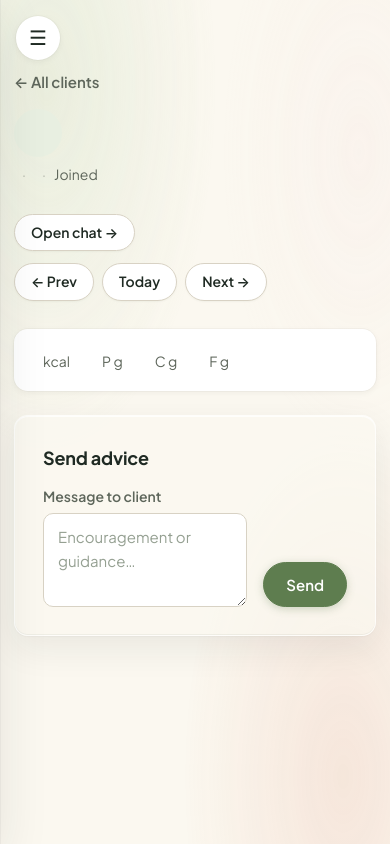
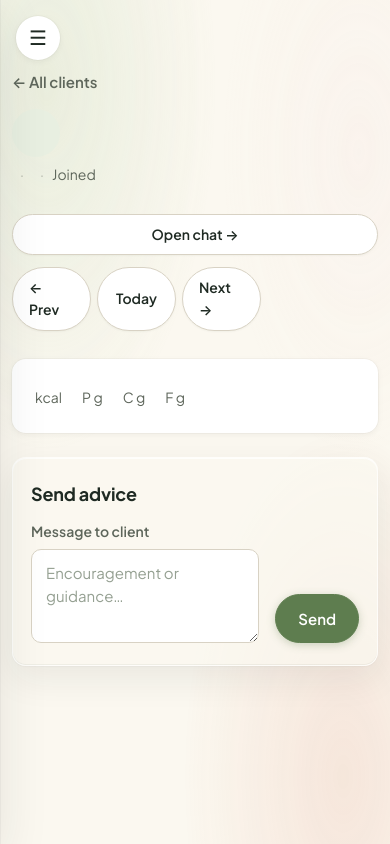
Before and after one commit to X-07-xqf/2850final-project, a Spring app: page /professional/client-detail in a window 390 px wide. Run offline with Thymeleaf, Linux system fonts and the light colour scheme; the template is opened without the code that fills it, so the values that code supplies are empty; database files in the repository are not loaded.

Commit message:
mobile polish (#134)
Co-authored-by: chlwu0777 <chlwu.0777@gmail.com>

```diff
--- a/2850final project/src/main/resources/static/css/styles.css
+++ b/2850final project/src/main/resources/static/css/styles.css
@@ -3837,6 +3837,81 @@
     .macro-row { grid-template-columns: 56px 1fr 100px; gap: 10px; }
 }
 
+/* ============================================================
+   Mobile polish — phone-width fixes (≤600 / ≤420). Stacks header
+   rows that compete for space, makes filter dropdowns full-width,
+   tightens summary-strip + action-cluster padding, bumps button tap
+   targets, and re-tunes the food-picker grid to fit 3 cards on a
+   360 px screen.
+   ============================================================ */
+@media (max-width: 600px) {
+    /* Page header — heading stacks above date-nav / actions */
+    .page-header--row {
+        flex-direction: column;
+        align-items: stretch;
+    }
+    .date-nav { gap: 6px; }
+    .date-nav .btn {
+        flex: 1 1 0;
+        min-width: 0;
+    }
+
+    /* Recipe filter bar — every control becomes full-width */
+    .filter-bar--inline { gap: 8px; }
+    .filter-bar__search,
+    .filter-bar__select {
+        flex: 1 1 100%;
+        min-width: 0;
+    }
+    .filter-bar .btn { width: 100%; }
+
+    /* Pro client-detail action cluster — Open chat full-width above date nav */
+    .client-detail__actions { width: 100%; }
+    .client-detail__actions > a.btn {
+        width: 100%;
+        justify-content: center;
+    }
+
+    /* Summary strip — tighter spacing between metrics */
+    .summary-strip {
+        gap: 12px 20px;
+        padding: 14px 18px;
+    }
+
+    /* Pro client table — tighter cell padding so more cols fit before scroll */
+    .data-table th, .data-table td {
+        padding: 10px 12px;
+        font-size: var(--text-sm);
+    }
+
+    /* Food picker — 100 px floor lets 3 cards fit on a 360 px viewport */
+    .food-picker__grid {
+        grid-template-columns: repeat(auto-fill, minmax(100px, 1fr));
+        max-height: 280px;
+    }
+
+    /* Bump primary tap targets toward the 44 px Apple HIG floor */
+    .btn { padding: 12px 22px; }
+    .btn--small { padding: 9px 16px; }
+
+    /* Sticky chat header — slimmer when avatar + status crowd the row */
+    .chat-main__head { padding: 12px 16px; }
+    .chat-main__title { font-size: var(--text-sm); }
+}
+
+@media (max-width: 420px) {
+    /* Tighter still — for 360 px Android phones */
+    .main { padding: 70px 12px 24px; }
+    .card { padding: 22px 18px; }
+    .dashboard-tonight__grid { grid-template-columns: 1fr; }
+
+    /* Goals form: macros already stack to 1 col below 420 (existing rule) */
+
+    /* Modal — full-bleed-ish on the smallest phones */
+    .modal { padding: 12px; }
+    .modal__panel { padding: 20px 18px; }
+}
+
 @media print {
     .sidebar, .menu-toggle, .toast-region, .modal { display: none !important; }
     .auth-body::before, .auth-body::after { display: none !important; }
```
Also changed, not shown: 2850final project/CHANGELOG.md.
